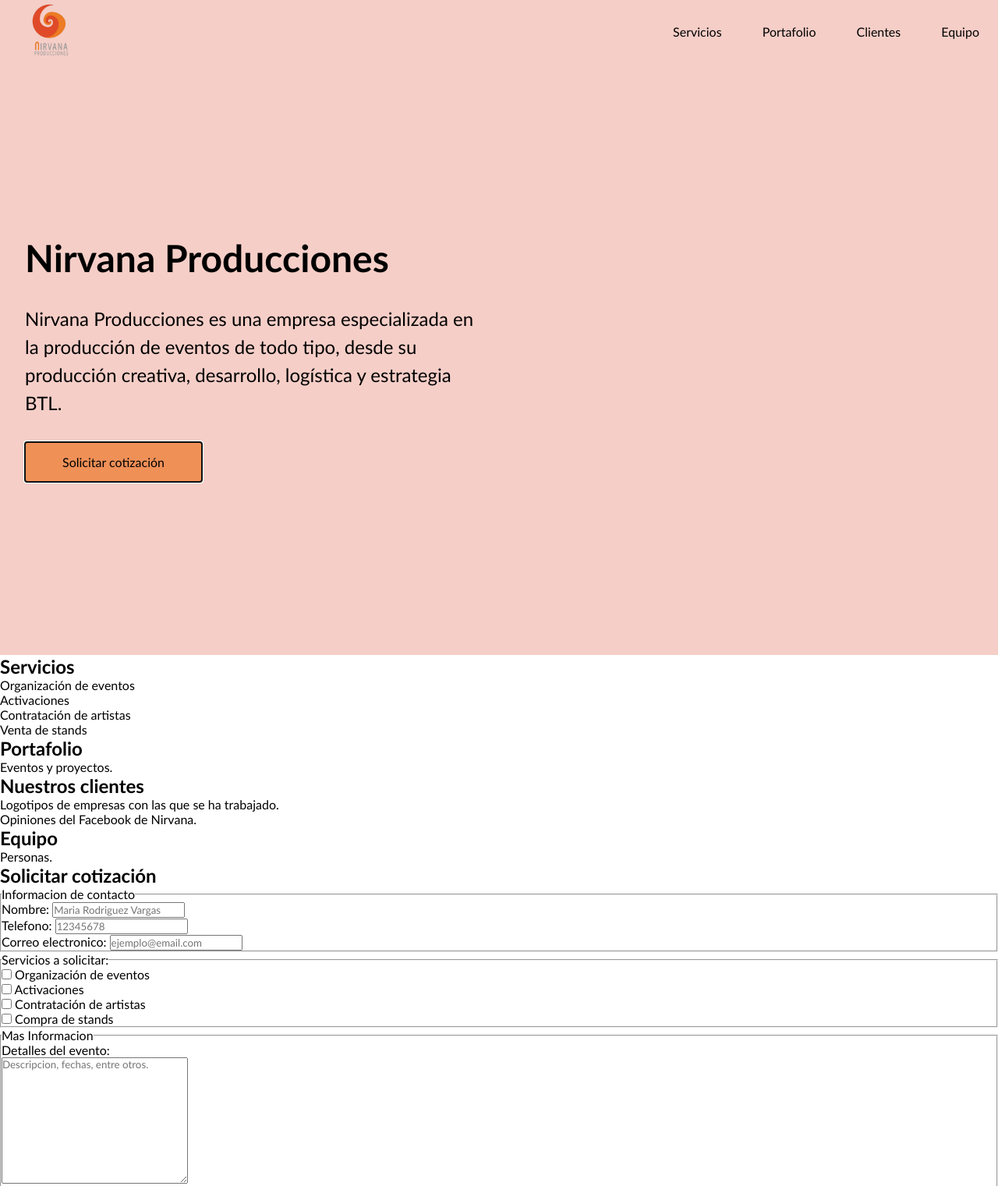
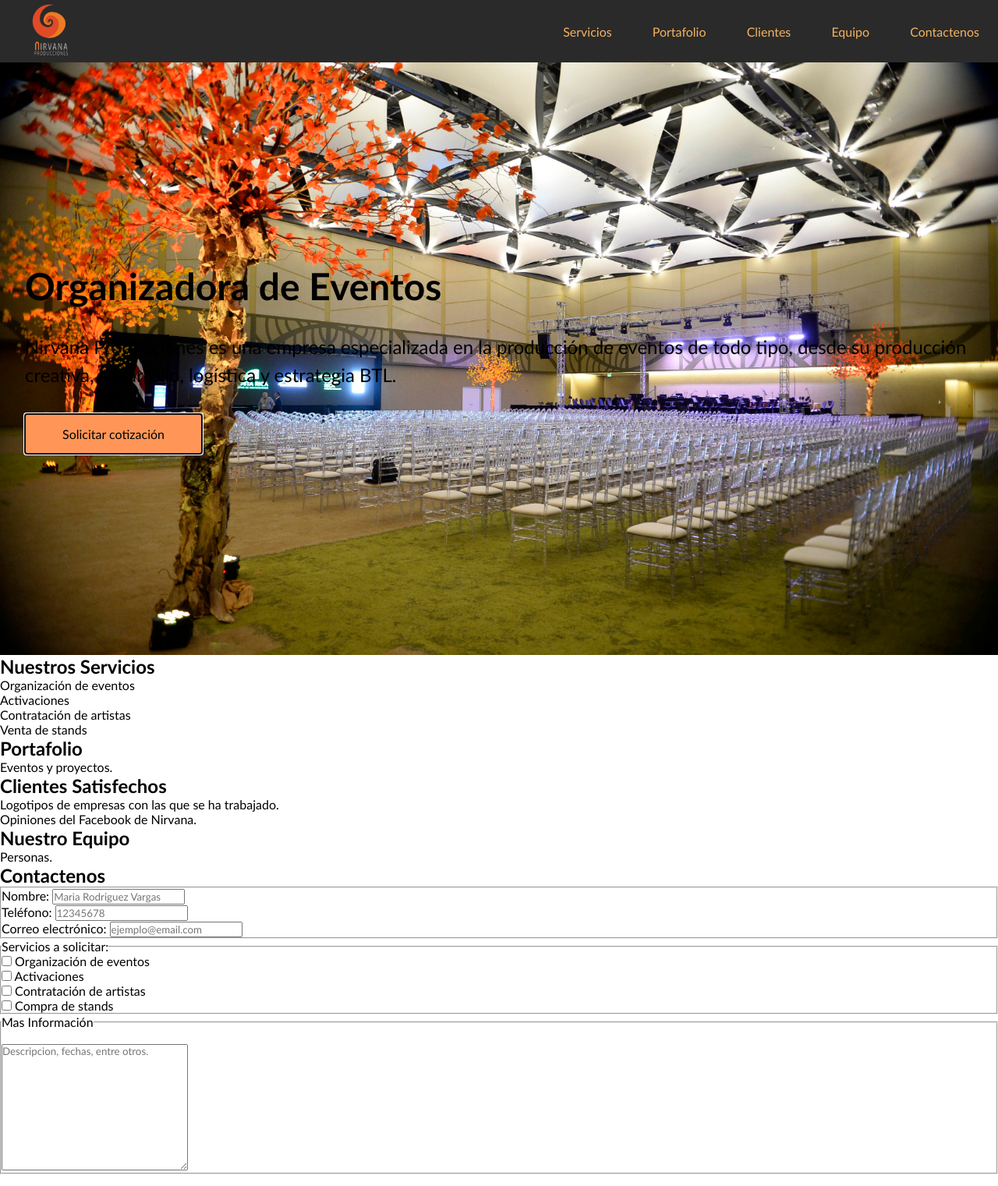
Before and after one commit to bun-codes/Nirvana, a plain HTML site: page index.html in a window 1280 px wide. Shown: the top 1521 px of the page at 78% size. Drawn offline with Linux system fonts and the light colour scheme.

Commit message:
Cambiar colores y fondo

```diff
--- a/index.html
+++ b/index.html
@@ -21,13 +21,13 @@
                     <a href="#portafolio">Portafolio</a>
                     <a href="#clientes">Clientes</a>
                     <a href="#equipo">Equipo</a>
+                    <a href="#formulario">Contactenos</a>
                 </div>
             </nav>
         </header>
         <article class="hero">
             <div class="hero-container">
-                <div class="column-left">
-                    <h1>Nirvana Producciones</h1>
+                    <h1>Organizadora de Eventos</h1>
                     <p>Nirvana Producciones es una empresa especializada en la producción de eventos de todo tipo, desde su producción creativa, desarrollo, logística y estrategia BTL.</p>
                     <button type="button" class="btn" autofocus>Solicitar cotización</button>
                 </div>
@@ -35,7 +35,7 @@
         </article>
         <div class="container">
             <article id="servicios">
-                <h2>Servicios</h2>
+                <h2>Nuestros Servicios</h2>
                 <ol>
                     <li>Organización de eventos</li>
                     <li>Activaciones</li>
@@ -49,29 +49,28 @@
             <p>Eventos y proyectos.</p>
         </article>
         <article id="clientes">
-            <h2>Nuestros clientes</h2>
+            <h2>Clientes Satisfechos</h2>
             <p>Logotipos de empresas con las que se ha trabajado.</p>
             <p>Opiniones del Facebook de Nirvana.</p>
         </article>
         <article id="equipo">
-            <h1>Equipo</h1>
+            <h1>Nuestro Equipo</h1>
             <p>Personas.</p>
         </article>
         <article id="formulario">
-            <h2>Solicitar cotización</h2>
+            <h2>Contactenos</h2>
             <form action="https://httpbin.org/get" method="get">
                 <fieldset>
-                    <legend>Informacion de contacto</legend>
                 <p>
                     <label for="name">Nombre:</label>
                     <input type="text" name="name" id="name" placeholder="Maria Rodriguez Vargas" autocomplete="on" required>
                 </p>
                 <p>
-                    <label for="phone">Telefono:</label>
+                    <label for="phone">Teléfono:</label>
                     <input type="tel" name="phone" id="phone" placeholder="12345678" autocomplete="on" pattern="[0-9]{4}[0-9]{4}" required>
                 </p>
                 <p>
-                    <label for="email">Correo electronico:</label>
+                    <label for="email">Correo electrónico:</label>
                     <input type="text" name="email" id="email" placeholder="ejemplo@email.com" autocomplete="on" required>
                 </p>
                 </fieldset>
@@ -95,13 +94,17 @@
                 </p>
                 </fieldset>
                 <fieldset>
-                <legend>Mas Informacion</legend>
-                <label for="informacion">Detalles del evento:</label><br>
+                <legend>Mas Información</legend>
+                <label for="informacion"></label><br>
                 <textarea name="informacion" id="informacion" cols="30" rows="10" placeholder="Descripcion, fechas, entre otros."></textarea>
                 </fieldset>
                 <br>
                 <button type="submit">Enviar</button>
             </form>
+        </article>
+        <article id="siguiente">
+            <h2>Próximo Evento</h2>
+            <p>HARU FEST 2023</p>
         </article>
         <footer>
             <p><a href="#">Volver al inicio</a></p>
--- a/style.css
+++ b/style.css
@@ -7,7 +7,7 @@
 
 nav {
     height: 80px;
-    background: #F5CEC7;
+    background: #2A2A2A;
     display: flex;
     justify-content: space-between;
     align-items: center;
@@ -16,12 +16,18 @@
 
 nav a {
     text-decoration: none;
-    color: #000;
+    color: #F5B25F;
     padding: 0 1.5rem;
 }
 
 .hero {
-    background: #F5CEC7;
+    min-height: 20vh;
+    background-image:url(./img/Portada.jfif);
+    background-size: cover;
+    background-position: center;
+    display: flex;
+    justify-content: center;
+    align-items: center;
 }
 
 .hero-container {
@@ -31,7 +37,7 @@
     padding: 3rem calc((100vw - 1300px) / 2);
 }
 
-.column-left {
+.hero-container {
     display: flex;
     flex-direction: column;
     justify-content: center;
@@ -40,12 +46,12 @@
     padding: 0rem 2rem;
 }
 
-.column-left h1 {
+.hero-container h1 {
     margin-bottom: 2rem;
     font-size: 3rem;
 }
 
-.column-left p {
+.hero-container p {
     margin-bottom: 2rem;
     font-size: 1.5rem;
     line-height: 1.5;
@@ -56,7 +62,7 @@
     font-size: 1rem;
     border: none;
     color: #000;
-    background: #EF9057;
+    background: #FF9658;
 }
 
 button:hover {
```
Also changed, not shown: img/Alargado.png (added), img/Portada.jfif (added), 2 other files.
